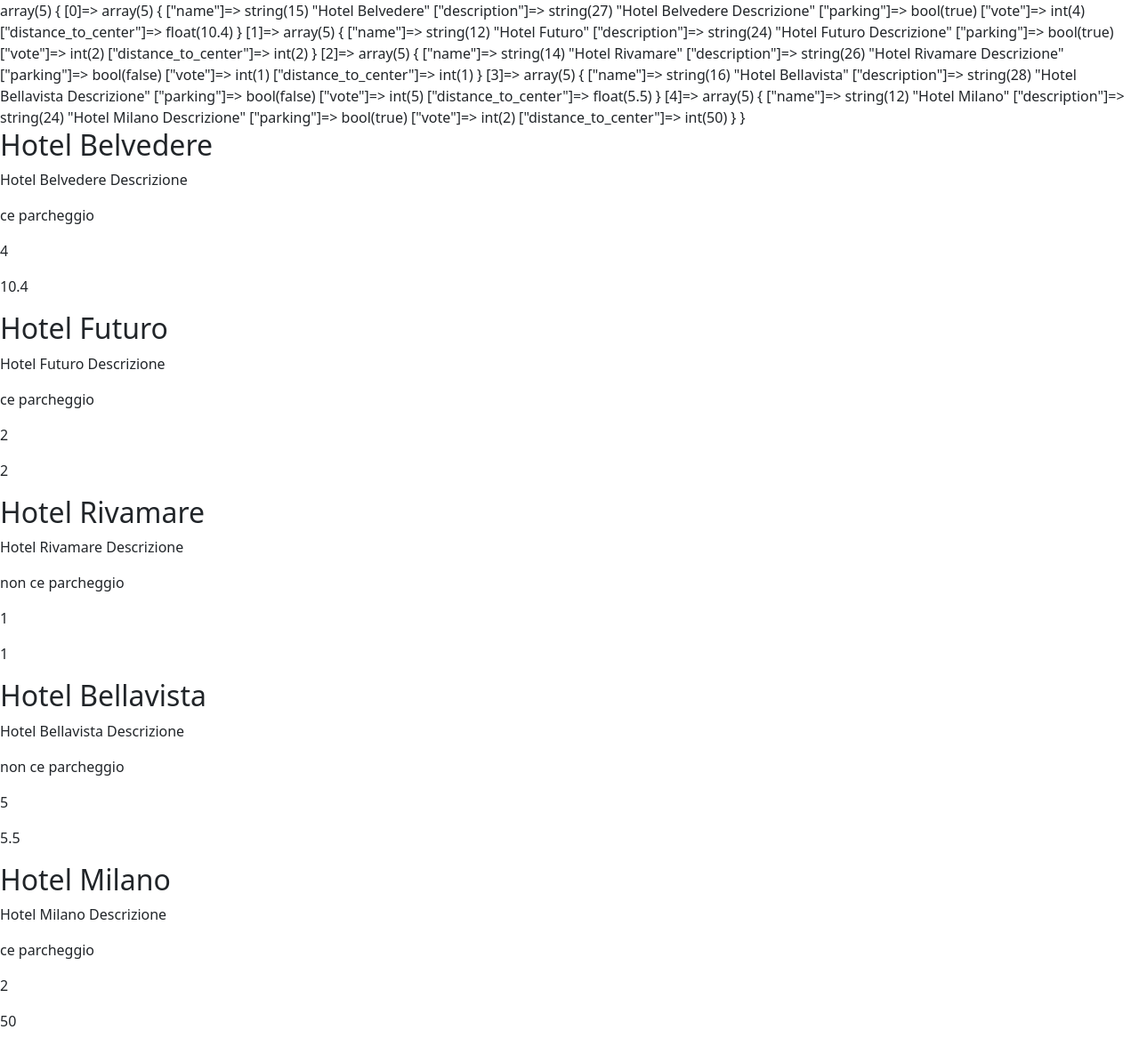
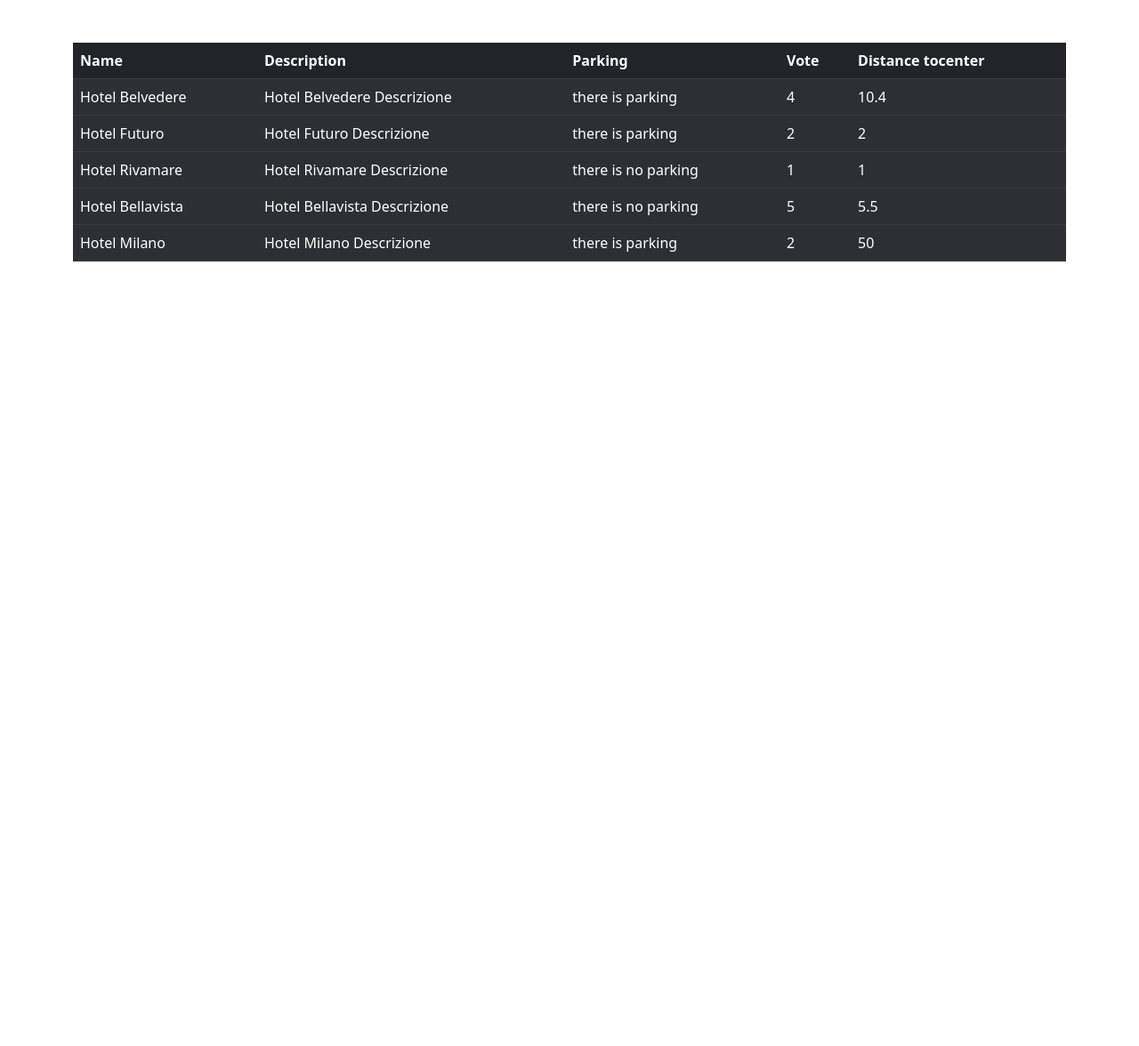
Before and after one commit to federossi93/php-hotel, a PHP site: page / in a window 1280 px wide. Shown: the whole page at 89% size. After the commit the page ends 294 px from the top, so only its background shows below. Run offline with PHP 8.4, Linux system fonts and the light colour scheme.

Commit message:
add style

```diff
--- a/index.php
+++ b/index.php
@@ -37,7 +37,7 @@
         ],
     ];
 
-    var_dump($hotels);
+    //var_dump($hotels);
 
     // foreach ($hotels as $key => $value){
     //     echo $value['name'] . '<br>';
@@ -60,22 +60,43 @@
     <meta charset="UTF-8">
     <meta http-equiv="X-UA-Compatible" content="IE=edge">
     <meta name="viewport" content="width=device-width, initial-scale=1.0">
-    <link href="https://cdn.jsdelivr.net/npm/bootstrap@5.2.3/dist/css/bootstrap.min.css" rel="stylesheet" integrity="sha384-rbsA2VBKQhggwzxH7pPCaAqO46MgnOM80zW1RWuH61DGLwZJEdK2Kadq2F9CUG65" crossorigin="anonymous">
+    <link href="https://cdn.jsdelivr.net/npm/bootstrap@5.2.3/dist/css/bootstrap.min.css" rel="stylesheet"
+        integrity="sha384-rbsA2VBKQhggwzxH7pPCaAqO46MgnOM80zW1RWuH61DGLwZJEdK2Kadq2F9CUG65" crossorigin="anonymous">
     <title>Document</title>
 </head>
 
 <body>
-    <?php foreach ($hotels as $key => $value){?>
-    <h2><?php echo $value['name'] . '<br>';?></h2>
-    <p><?php echo $value['description'] . '<br>';?></p>
-    <p><?php if($value['parking'] == 'true'){
-            echo 'ce parcheggio'. '<br>';
+    <div class="container my-5">
+        <table class="table table-dark table-striped">
+        <thead>
+            <tr>
+                <th>Name</th>
+                <th>Description</th>
+                <th>Parking</th>
+                <th>Vote</th>
+                <th>Distance tocenter</th>
+            </tr>
+        </thead>
+
+        <?php foreach ($hotels as $key => $value) { ?>
+        <tbody>
+            <tr>
+                <td><?php echo $value['name'];?></td>
+                <td><?php echo $value['description'];?></td>
+                <td><?php if($value['parking'] == 'true'){
+            echo 'there is parking';
         }else{
-            echo 'non ce parcheggio'. '<br>';
-        }?></p>
-    <p><?php echo $value['vote'] . '<br>';?></p>
-    <p><?php echo $value['distance_to_center'] . '<br>';?></p>
-    <?php }?>
+            echo 'there is no parking';
+        }?></td>
+                <td><?php echo $value['vote'];?></td>
+                <td><?php echo $value['distance_to_center'];?></td>
+            </tr>
+        </tbody>
+        <?php } ?>
+    </table>
+    </div>
+
+
 </body>
 
 </html>
```
